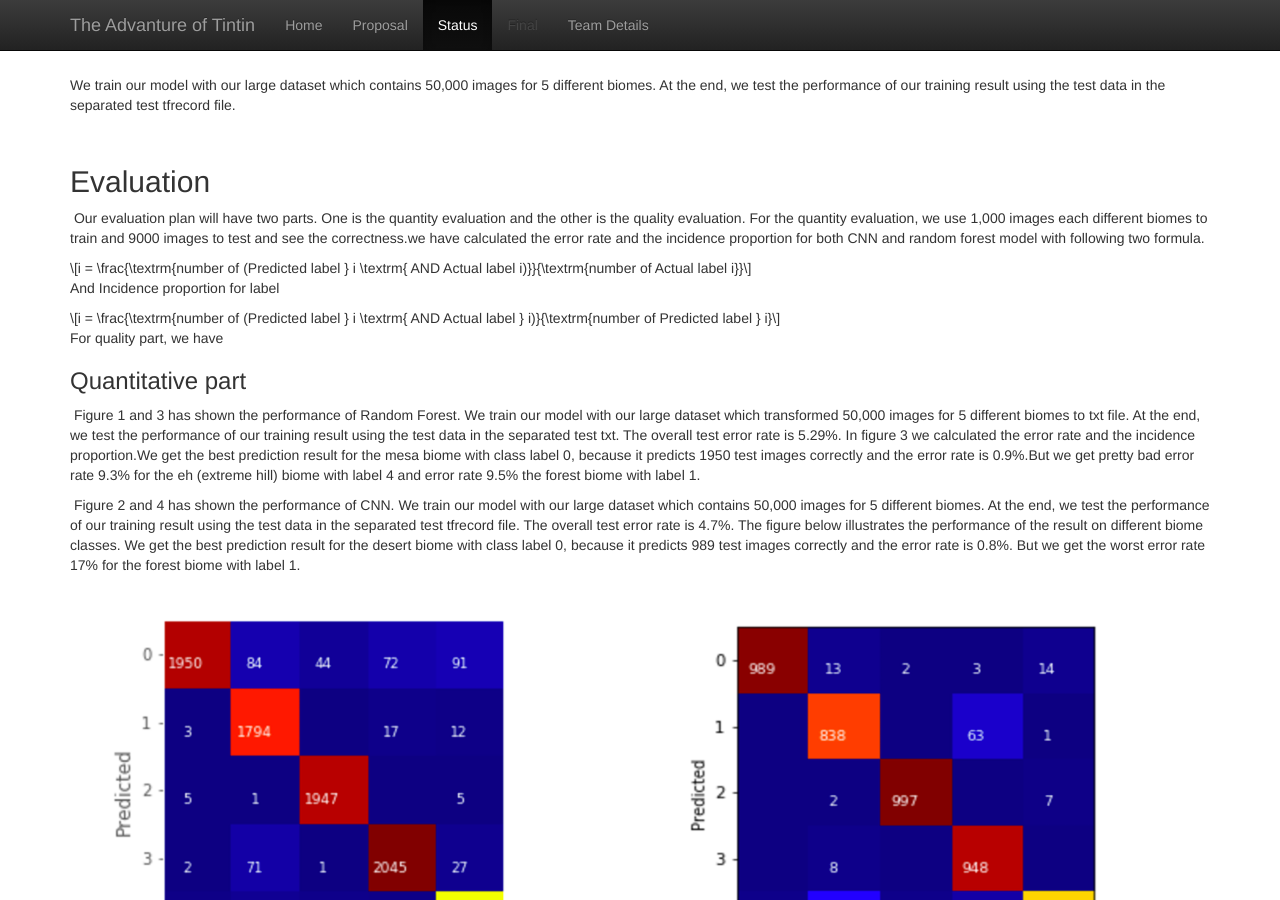
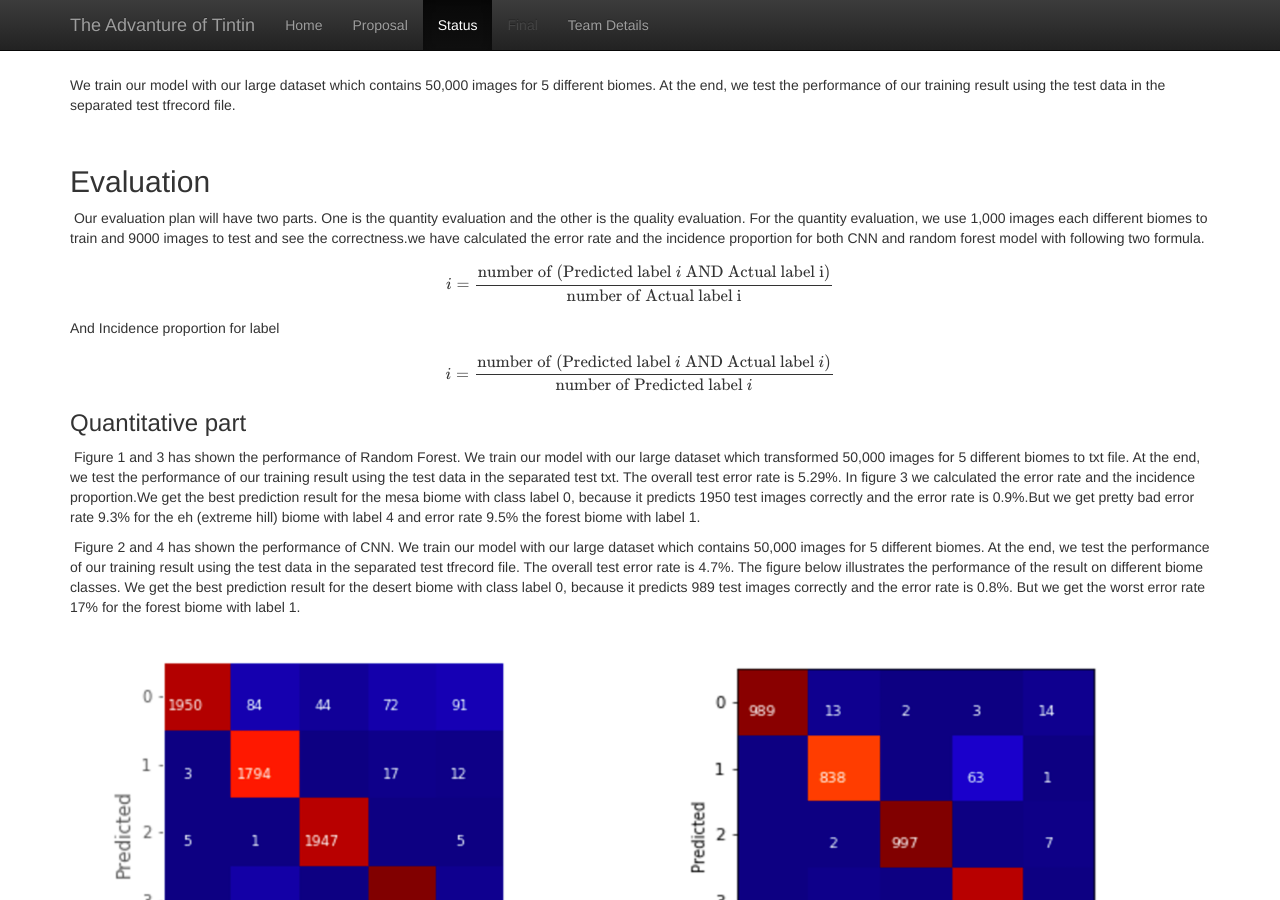
Before and after one commit to jennyzeng/Minecraft-AI, a Jekyll site: the page built from docs/status.md, in a window 1280 px wide and 900 px high, scrolled down 4287 px. Built offline with Jekyll 4.4.1, drawn with Linux system fonts in a browser that asks for light colours; formulas are drawn with MathJax 3; part of the change alters nothing that is shown.

```diff
--- a/docs/_layouts/default.html
+++ b/docs/_layouts/default.html
@@ -13,6 +13,11 @@
 
     <!-- Optional theme -->
     <link rel="stylesheet" href="https://maxcdn.bootstrapcdn.com/bootstrap/3.3.7/css/bootstrap-theme.min.css" integrity="sha384-rHyoN1iRsVXV4nD0JutlnGaslCJuC7uwjduW9SVrLvRYooPp2bWYgmgJQIXwl/Sp" crossorigin="anonymous">
+
+    <!-- MathJax -->
+    <script type="text/javascript" async
+	    src="https://cdnjs.cloudflare.com/ajax/libs/mathjax/2.7.1/MathJax.js?config=TeX-MML-AM_CHTML">
+    </script>
 
     <link rel="stylesheet" href="{{ 'css/custom.css' | relative_url }}">
   </head>
--- a/docs/status.md
+++ b/docs/status.md
@@ -77,8 +77,6 @@ And Incidence proportion for label
 
 $$i = \frac{\textrm{number of (Predicted label } i \textrm{ AND Actual label } i)}{\textrm{number of Predicted label } i} $$
 
- For quality part, we have
-
 
 
 ### Quantitative part
```
Also changed, not shown: docs/proposal.md (+1 -0 lines).
